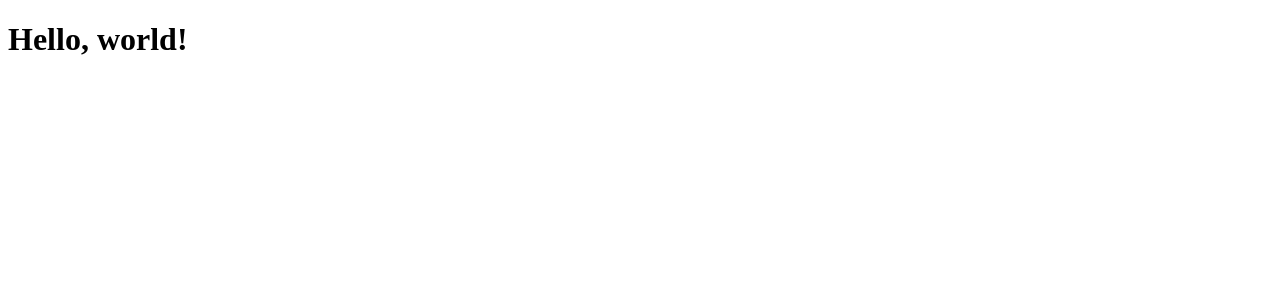
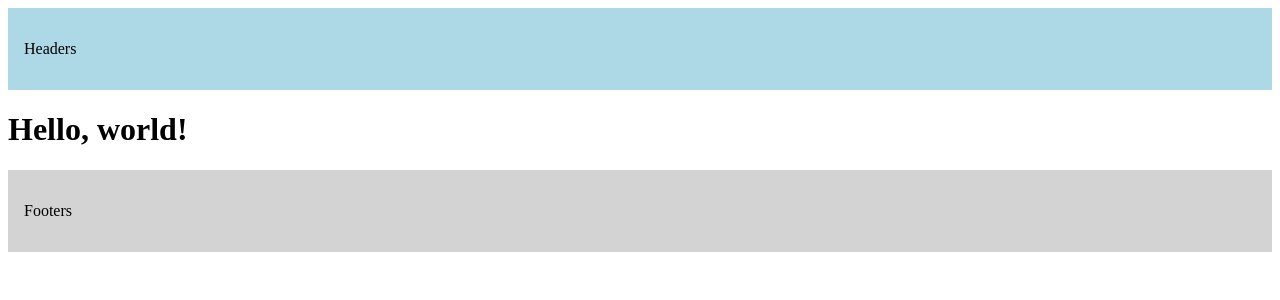
Before and after one commit to Charbel-R/My-app, a Next.js app: page / in a window 1280 px wide. Shown: the top 300 px of the page. Built offline with nearby package versions, Linux system fonts and the light colour scheme.

Commit message:
feat: Add header and footer to layout component

```diff
--- a/src/app/layout.tsx
+++ b/src/app/layout.tsx
@@ -10,7 +10,27 @@ export default function RootLayout({
 }) {
   return (
     <html lang="en">
-      <body>{children}</body>
+      <body>
+        <header
+          style={{
+            backgroundColor: "lightblue",
+            padding: "1rem",
+          }}
+        >
+          <p>Headers</p>
+        </header>
+
+        {children}
+
+        <footer
+          style={{
+            backgroundColor: "lightgray",
+            padding: "1rem",
+          }}>
+          <p>Footers</p>
+        </footer>
+
+      </body>
     </html>
   )
 }
--- a/src/app/page.tsx
+++ b/src/app/page.tsx
@@ -2,14 +2,10 @@
 
 export default function Home() {
   return (
-    <div className="grid grid-rows-[20px_1fr_20px] items-center justify-items-center min-h-screen p-8 pb-20 gap-16 sm:p-20 font-[family-name:var(--font-geist-sans)]">
-      <main className="flex flex-col gap-8 row-start-2 items-center sm:items-start">
-        <h1 className="text-3xl sm:text-4xl text-center sm:text-left">Hello, world!</h1>
+    <div>
 
+      <h1 >Hello, world!</h1>
 
-      </main>
-      <footer className="row-start-3 flex gap-6 flex-wrap items-center justify-center">
-      </footer>
     </div>
   );
 }
```
Also changed, not shown: src/app/products/layout.tsx (deleted, +0 -16 lines).
